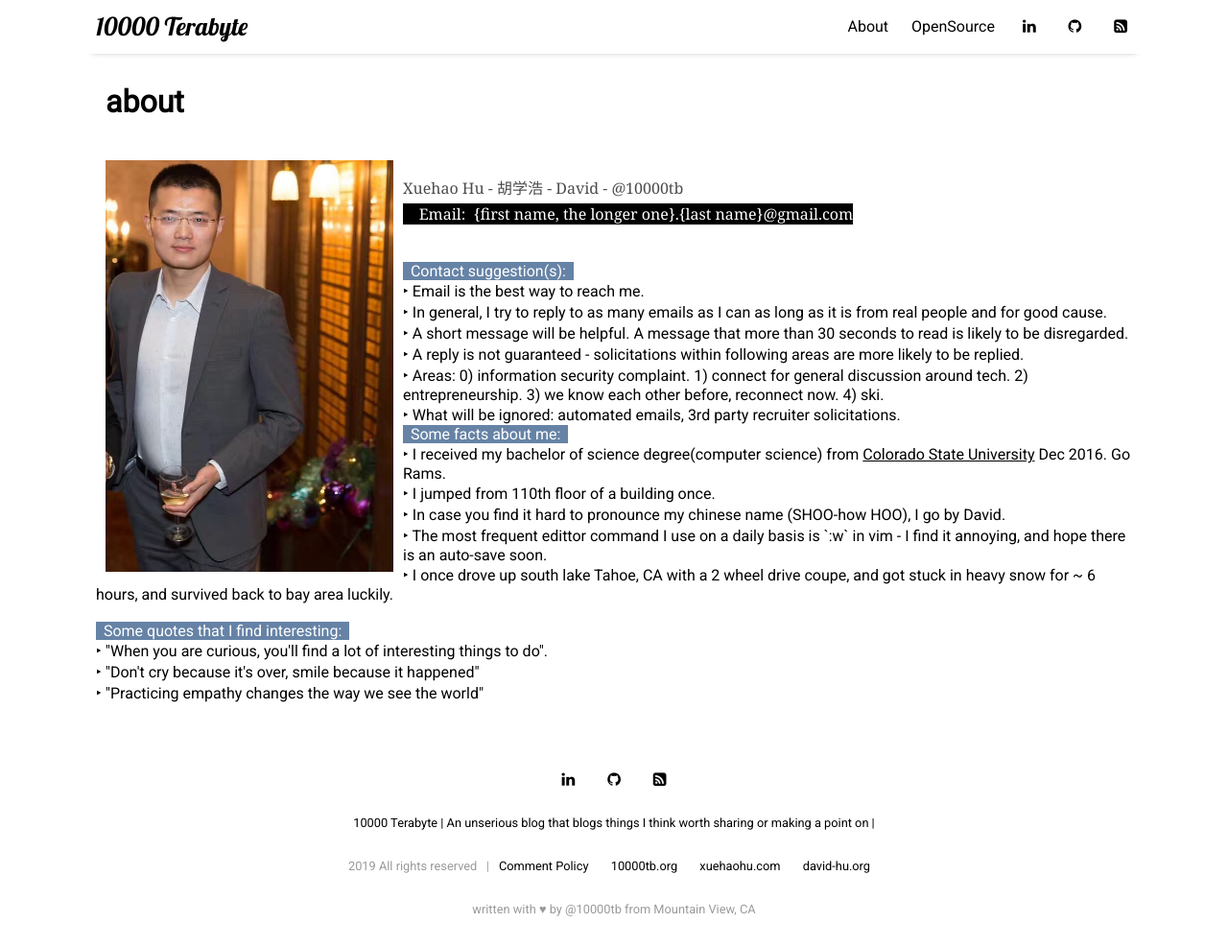
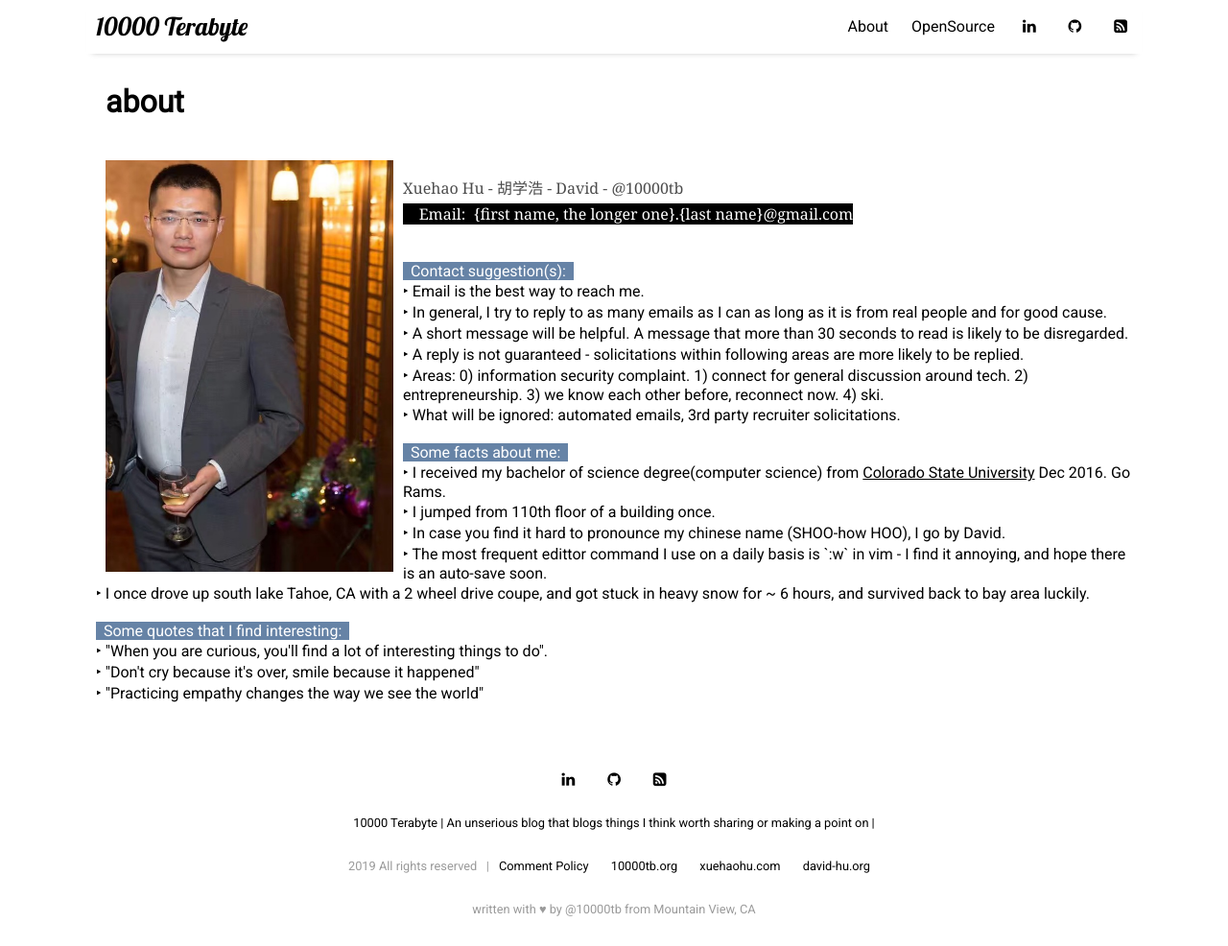
Before and after one commit to 10000TB/10000TB.github.io, a Jekyll site: the page built from pages/about.html, in a window 1280 px wide and 986 px high. Shown: the whole window at 96% size. Built offline with Jekyll 4.4.1, drawn with Linux system fonts in a browser that asks for light colours; nearby versions of some CDN libraries.

Commit message:
[ page - about ] update format.
- removed a single line between email and conatct suggestion title.

```diff
--- a/pages/about.html
+++ b/pages/about.html
@@ -6,7 +6,7 @@
 <p style="position: relative;"><br/>
 	<span style="width:80px;height:30px;background-color:white;color:rgba(0,0,0,0.7);">Xuehao Hu - 胡学浩 - David - @10000tb<br/>
 		 </span>
-    <span style="width:80px;height:30px;background-color:black;color:white;"font-family: 'Lobster', cursive;"">&nbsp;&nbsp;&nbsp;&nbsp;Email:&nbsp;&nbsp;{first name, the longer one}.{last name}@gmail.com</span><br/>
+    <span style="width:80px;height:30px;background-color:black;color:white;"font-family: 'Lobster', cursive;"">&nbsp;&nbsp;&nbsp;&nbsp;Email:&nbsp;&nbsp;{first name, the longer one}.{last name}@gmail.com</span>
 <p style="margin-top: 15px;position: relative;padding-top: 5px;">
 </p>
 
@@ -18,7 +18,7 @@
 ‣ Areas: 0) information security complaint. 1) connect for general discussion around tech. 2) entrepreneurship. 3) we know each other before, reconnect now. 4) ski. <br/>
 ‣ What will be ignored: automated emails, 3rd party recruiter solicitations.
 <br/>
-
+<br/>
 <span style="width:80px;height:30px;background-color:rgba(0,49,107,0.6);color:white;">&nbsp;&nbsp;Some facts about me:&nbsp;&nbsp;</Strong></span><br/>
 ‣ I received my bachelor of science degree(computer science) from <a href="https://www.colostate.edu/">Colorado State University</a> Dec 2016. Go Rams.<br/>
 ‣ I jumped from 110th floor of a building once.<br/>
```
